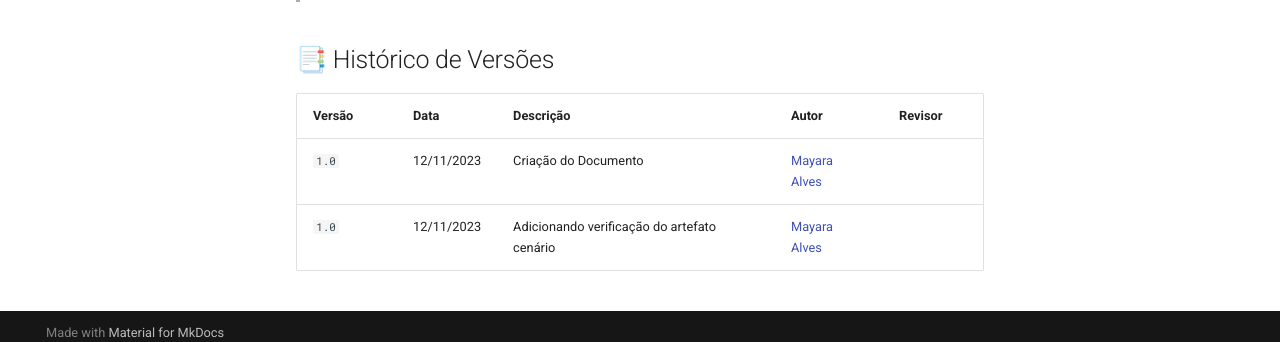
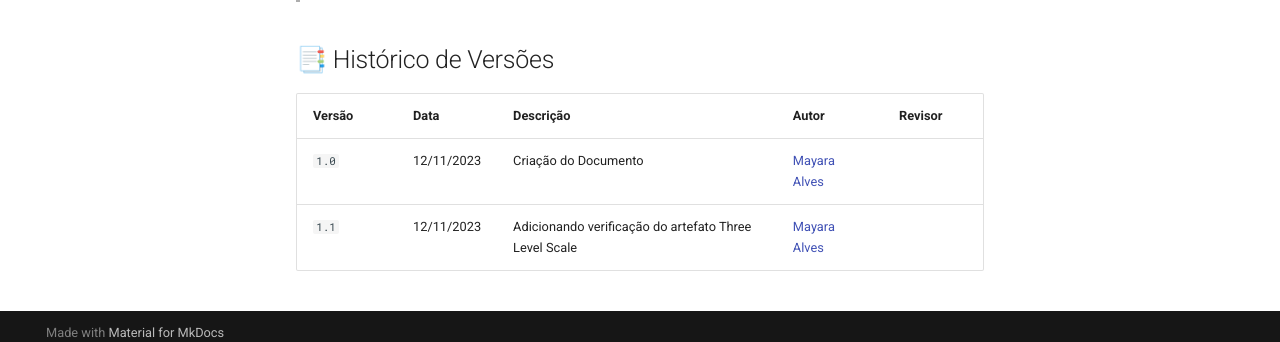
Before and after one commit to Requisitos-de-Software/2023.2-Carteira_Digital_de_Transito, an MkDocs documentation site: the page built from docs/verificacao/priorizacao/ThreeLevelScale.md, in a window 1280 px wide and 900 px high, scrolled down 2425 px. Shown: the part 545-887 px from the top of the window. Built offline with MkDocs 1.6.1 and Material for MkDocs 9.7.7, drawn with Linux system fonts in a browser that asks for light colours.

Commit message:
Update ThreeLevelScale.md

```diff
--- a/docs/verificacao/priorizacao/ThreeLevelScale.md
+++ b/docs/verificacao/priorizacao/ThreeLevelScale.md
@@ -95,4 +95,4 @@
 | Versão | Data       | Descrição                                       | Autor                                          | Revisor                                      |
 | ------ | ---------- | ----------------------------------------------- | -----------------------------------------------| ---------------------------------------------|
 | `1.0`  | 12/11/2023 | Criação do Documento | [Mayara Alves](https://github.com/Mayara-tech)  |  |
-| `1.0`  | 12/11/2023 | Adicionando verificação do artefato cenário | [Mayara Alves](https://github.com/Mayara-tech)  |  |
+| `1.1`  | 12/11/2023 | Adicionando verificação do artefato Three Level Scale | [Mayara Alves](https://github.com/Mayara-tech)  |  |
```
